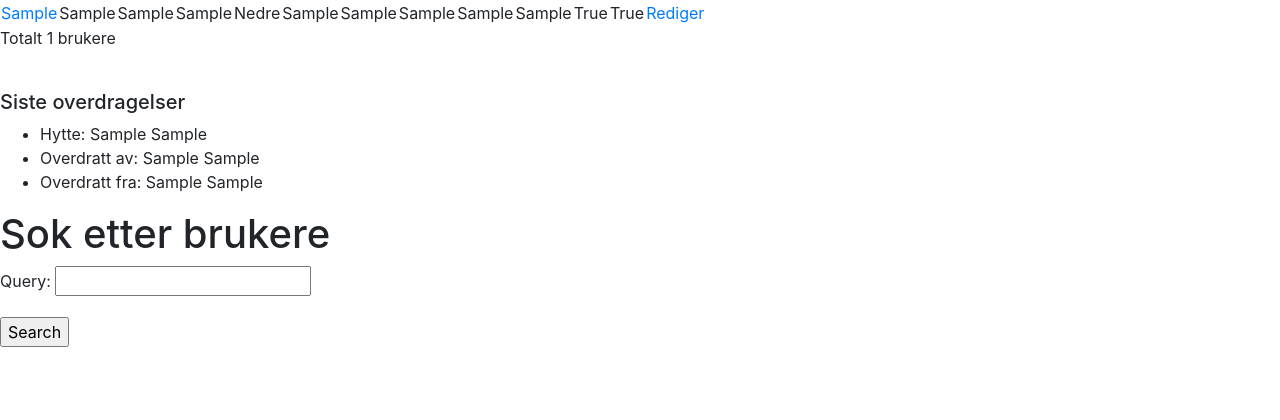
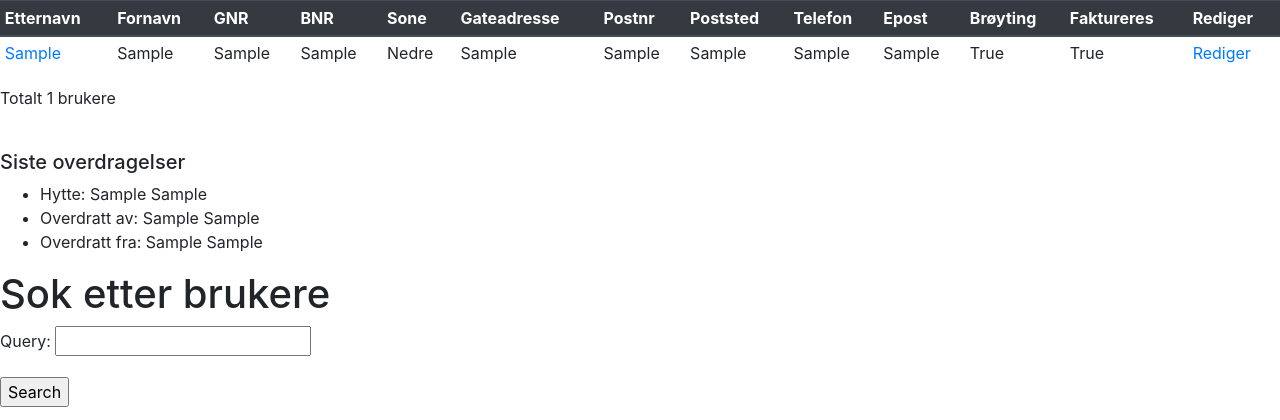
Before and after one commit to torcor-dev/veiadministrasjon, a Django app: page / in a window 1280 px wide. Shown: the top 420 px of the page. Run offline with Django 3.2, Linux system fonts and the light colour scheme; tables that the repository leaves empty hold one stand-in row (values such as "Sample post"); parts of the project's set-up code (start-up, migrations or seed data) failed here and were passed over; some libraries are stand-ins or nearby versions.

Commit message:
added sorting to the table and some css

```diff
--- /dev/null
+++ b/brukerliste/static/css/base.css
@@ -0,0 +1,7 @@
+th {
+    cursor: pointer;
+}
+
+/*tr:nth-child(even) {
+  background-color: lightgrey;
+}*/
--- /dev/null
+++ b/brukerliste/static/js/tablesort.js
@@ -0,0 +1,14 @@
+
+const getCellValue = (tr, idx) => tr.children[idx].innerText || tr.children[idx].textContent;
+
+const comparer = (idx, asc) => (a, b) => ((v1, v2) =>
+    v1 !== '' && v2 !== '' && !isNaN(v1) && !isNaN(v2) ? v1 - v2 : v1.toString().localeCompare(v2)
+    )(getCellValue(asc ? a : b, idx), getCellValue(asc ? b : a, idx));
+
+// do the work...
+document.querySelectorAll('th').forEach(th => th.addEventListener('click', (() => {
+    const table = th.closest('table');
+    Array.from(table.querySelectorAll('tr:nth-child(n+2)'))
+        .sort(comparer(Array.from(th.parentNode.children).indexOf(th), this.asc = !this.asc))
+            .forEach(tr => table.appendChild(tr) );
+})));
--- a/brukerliste/templates/brukerliste/base.html
+++ b/brukerliste/templates/brukerliste/base.html
@@ -1,3 +1,4 @@
+{% load brukerliste_tags %}
 {% load static %}
 <!doctype html>
 <html lang="en">
@@ -8,6 +9,7 @@
 
     <!-- Bootstrap CSS -->
     <link rel="stylesheet" href="https://stackpath.bootstrapcdn.com/bootstrap/4.5.0/css/bootstrap.min.css" integrity="sha384-9aIt2nRpC12Uk9gS9baDl411NQApFmC26EwAOH8WgZl5MYYxFfc+NcPb1dKGj7Sk" crossorigin="anonymous">
+    <link rel="stylesheet" href="{% static 'css/base.css' %}">
 
     <title>Hello, world!</title>
   </head>
@@ -26,5 +28,6 @@
     <script src="https://code.jquery.com/jquery-3.5.1.slim.min.js" integrity="sha384-DfXdz2htPH0lsSSs5nCTpuj/zy4C+OGpamoFVy38MVBnE+IbbVYUew+OrCXaRkfj" crossorigin="anonymous"></script>
     <script src="https://cdn.jsdelivr.net/npm/popper.js@1.16.0/dist/umd/popper.min.js" integrity="sha384-Q6E9RHvbIyZFJoft+2mJbHaEWldlvI9IOYy5n3zV9zzTtmI3UksdQRVvoxMfooAo" crossorigin="anonymous"></script>
     <script src="https://stackpath.bootstrapcdn.com/bootstrap/4.5.0/js/bootstrap.min.js" integrity="sha384-OgVRvuATP1z7JjHLkuOU7Xw704+h835Lr+6QL9UvYjZE3Ipu6Tp75j7Bh/kR0JKI" crossorigin="anonymous"></script>
+    <script src="{% static 'js/tablesort.js' %}"></script>
   </body>
 </html>
--- a/brukerliste/templates/brukerliste/bruker_list.html
+++ b/brukerliste/templates/brukerliste/bruker_list.html
@@ -1,7 +1,26 @@
 {% extends "brukerliste/base.html" %}
 {% load brukerliste_tags %}
+{% load static %}
 {% block content %}
-    <table>
+    <table class="table table-sm table-hover">
+        <thead class="thead-dark">
+            <tr>
+                <th>Etternavn</th>
+                <th>Fornavn</th>
+                <th>GNR</th>
+                <th>BNR</th>
+                <th>Sone</th>
+                <th>Gateadresse</th>
+                <th>Postnr</th>
+                <th>Poststed</th>
+                <th>Telefon</th>
+                <th>Epost</th>
+                <th>Brøyting</th>
+                <th>Faktureres</th>
+                <th>Rediger</th>
+            </tr>
+        </thead>
+        <tbody class="">
             {% for b in brukere %}
                 <tr>
                     <td>
@@ -23,6 +42,7 @@
                     <td><a href="{% url 'rediger-bruker' b.pk %}">Rediger</a></td>
                 </tr>
             {% endfor %}
+        </tbody>
     </table>
     <p>Totalt {% total_brukere %} brukere</p>
     <br>
--- a/fosseterveien/urls.py
+++ b/fosseterveien/urls.py
@@ -13,10 +13,30 @@ Including another URLconf
     1. Import the include() function: from django.urls import include, path
     2. Add a URL to urlpatterns:  path('blog/', include('blog.urls'))
 """
+from django.conf import settings
 from django.contrib import admin
+from django.contrib.auth import views as auth_views
 from django.urls import path, include
+from django.conf.urls.static import static
+
+# from django.contrib.sitemaps.views import sitemap
+# from brukerliste.sitemaps import BrukerSitemap
+
+# sitemaps = {
+#     "brukere": BrukerSitemap,
+# }
 
 urlpatterns = [
-    path('', include('brukerliste.urls')),
-    path('admin/', admin.site.urls),
+    path("admin/", admin.site.urls),
+    path("account/", include("account.urls")),
+    path("", include("brukerliste.urls")),
+    # path(
+    #     "sitemap.xml",
+    #     sitemap,
+    #     {"sitemaps": sitemaps},
+    #     name="django.contrib.sitemaps.views.sitemap",
+    # ),
 ]
+
+if settings.DEBUG:
+    urlpatterns += static(settings.MEDIA_URL, document_root=settings.MEDIA_ROOT)
```
Also changed, not shown: fosseterveien/settings.py (+15 -0 lines). Lines whose indentation alone changed are shown as unchanged.
